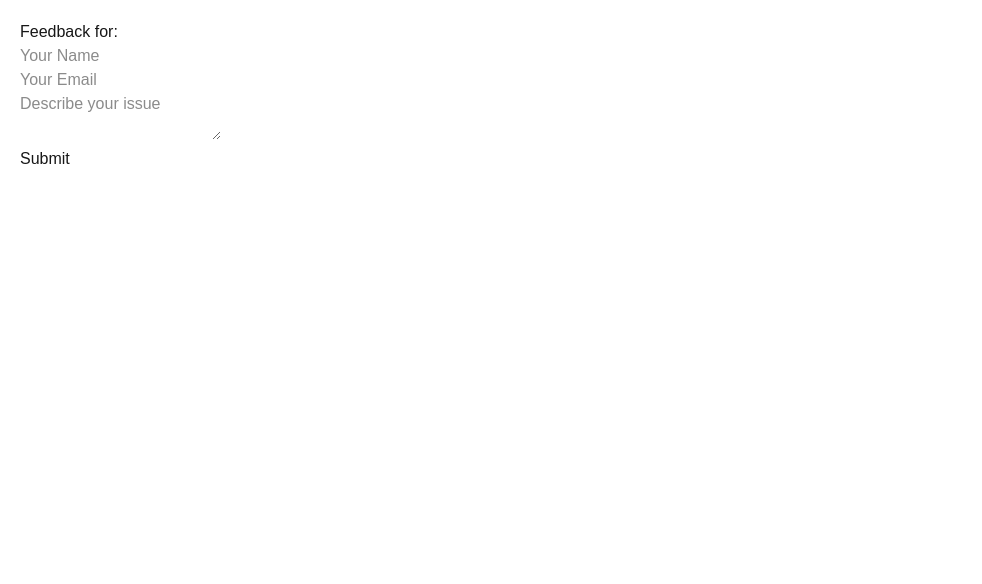
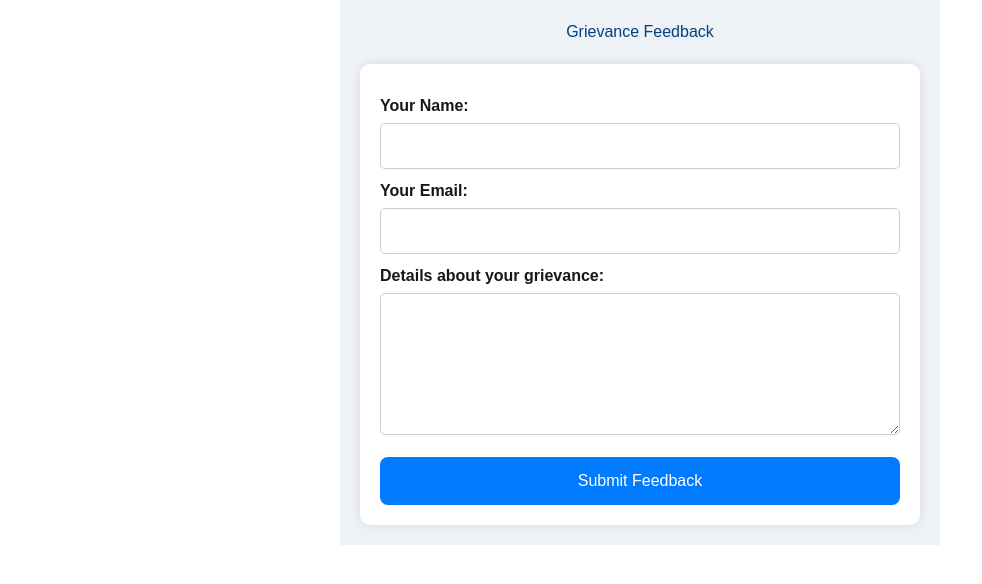
Before and after one commit to akshayaponnusamy/mvp-internship, a Next.js app: page /feedback in a window 1280 px wide. Shown: the top 584 px of the page, without its empty margins (0-982 px from the left). Built offline with nearby package versions, Linux system fonts and the light colour scheme.

Commit message:
changes done

```diff
--- a/src/pages/application.js
+++ b/src/pages/application.js
@@ -9,8 +9,6 @@ export default function ApplicationForm() {
     message: "",
   });
 
-  const [category, setCategory] = useState("");
-  const [showCategoryForm, setShowCategoryForm] = useState(false);
   const [loading, setLoading] = useState(false);
   const [error, setError] = useState(null);
   const [geminiReply, setGeminiReply] = useState(null);
@@ -20,6 +18,7 @@ export default function ApplicationForm() {
 
   const handleSubmit = async (e) => {
     e.preventDefault();
+
     setLoading(true);
     setError(null);
     setGeminiReply(null);
@@ -48,13 +47,10 @@ export default function ApplicationForm() {
         setGeminiReply(data.answer);
         setLoading(false);
 
-        // Optional: open Bard in new tab
-        window.open("https://bard.google.com/", "_blank");
-
-        // Show category form after 5 seconds
+        // Show Gemini’s reply for 3 seconds, then redirect to Bard
         setTimeout(() => {
-          setShowCategoryForm(true);
-        }, 5000);
+          window.location.href = "https://bard.google.com/";
+        }, 3000);
       } else {
         setLoading(false);
         setError(data.error || "Something went wrong");
@@ -65,18 +61,8 @@ export default function ApplicationForm() {
     }
   };
 
-  const handleCategorySubmit = () => {
-    if (!category) {
-      alert("Please select a category");
-      return;
-    }
-    alert("Category submitted: " + category);
-    // You can add Firestore or API call here
-  };
-
   return (
     <div style={{ maxWidth: 500, margin: "0 auto", padding: 20 }}>
-      {!showCategoryForm && (
       <form onSubmit={handleSubmit}>
         <input
           id="name"
@@ -128,9 +114,8 @@ export default function ApplicationForm() {
           {loading ? "Loading..." : "Submit"}
         </button>
       </form>
-      )}
 
-      {geminiReply && !showCategoryForm && (
+      {geminiReply && (
         <div
           style={{
             marginTop: 20,
@@ -142,27 +127,8 @@ export default function ApplicationForm() {
           <h3>Gemini's reply:</h3>
           <p>{geminiReply}</p>
           <p style={{ fontStyle: "italic" }}>
-            Redirecting to category selection shortly...
+            Redirecting you to the live chat page shortly...
           </p>
-        </div>
-      )}
-
-      {showCategoryForm && (
-        <div style={{ marginTop: 30 }}>
-          <h3>Select Specialization or Grievance Category:</h3>
-          <select
-            value={category}
-            onChange={(e) => setCategory(e.target.value)}
-          >
-            <option value="">-- Select Category --</option>
-            <option value="Hostel">Hostel</option>
-            <option value="Academic">Academic</option>
-            <option value="Finance">Finance</option>
-            <option value="Transport">Transport</option>
-            <option value="Others">Others</option>
-          </select>
-          <br /><br />
-          <button onClick={handleCategorySubmit}>Submit Category</button>
         </div>
       )}
 
--- a/src/pages/feedback.js
+++ b/src/pages/feedback.js
@@ -1,36 +1,168 @@
-"use client";
+import { useEffect, useState } from "react";
 import { useRouter } from "next/router";
-import { useEffect, useState } from "react";
 
-export default function Feedback() {
+const categoryData = {
+  "paper-reevaluation": {
+    title: "Paper Re-evaluation Feedback",
+  },
+  "lecture-timetable": {
+    title: "Lecture Timetable Feedback",
+  },
+  learning: {
+    title: "Learning Resources Feedback",
+  },
+  finance: {
+    title: "Finance / Fees Feedback",
+  },
+  admission: {
+    title: "Admission Issues Feedback",
+  },
+  examination: {
+    title: "Examination Feedback",
+  },
+};
+
+export default function FeedbackForm() {
   const router = useRouter();
   const { category } = router.query;
-  const [form, setForm] = useState({ studentName: "", studentEmail: "", details: "" });
+
+  const [pageTitle, setPageTitle] = useState("Grievance Feedback");
+  const [formData, setFormData] = useState({
+    studentName: "",
+    studentEmail: "",
+    details: "",
+  });
+
+  useEffect(() => {
+    if (category && categoryData[category]) {
+      setPageTitle(categoryData[category].title);
+    } else if (category) {
+      setPageTitle("Unknown Category");
+      alert("Invalid grievance category selected.");
+    }
+  }, [category]);
 
   const handleChange = (e) => {
     const { id, value } = e.target;
-    setForm((prev) => ({ ...prev, [id]: value }));
+    setFormData((prev) => ({
+      ...prev,
+      [id]: value,
+    }));
   };
 
   const handleSubmit = (e) => {
     e.preventDefault();
+    const { studentName, studentEmail, details } = formData;
+
+    if (!studentName.trim() || !studentEmail.trim() || !details.trim()) {
+      alert("Please fill all the fields.");
+      return;
+    }
+
+    // Store feedback details in localStorage
     localStorage.setItem("feedbackCategory", category);
-    localStorage.setItem("feedbackName", form.studentName);
-    localStorage.setItem("feedbackEmail", form.studentEmail);
-    localStorage.setItem("feedbackDetails", form.details);
+    localStorage.setItem("feedbackName", studentName.trim());
+    localStorage.setItem("feedbackEmail", studentEmail.trim());
+    localStorage.setItem("feedbackDetails", details.trim());
+
+    // ✅ Navigate to thank you page
     router.push("/thankyou");
   };
 
   return (
-    <form onSubmit={handleSubmit} style={{ padding: 20 }}>
-      <h2>Feedback for: {category}</h2>
-      <input id="studentName" placeholder="Your Name" value={form.studentName} onChange={handleChange} required />
-      <br />
-      <input id="studentEmail" type="email" placeholder="Your Email" value={form.studentEmail} onChange={handleChange} required />
-      <br />
-      <textarea id="details" placeholder="Describe your issue" value={form.details} onChange={handleChange} required />
-      <br />
-      <button type="submit">Submit</button>
-    </form>
+    <div
+      style={{
+        fontFamily: "Arial, sans-serif",
+        background: "#eef2f7",
+        padding: 20,
+        maxWidth: 600,
+        margin: "auto",
+      }}
+    >
+      <h1 style={{ textAlign: "center", color: "#004080" }}>{pageTitle}</h1>
+
+      <form
+        onSubmit={handleSubmit}
+        style={{
+          background: "white",
+          padding: 20,
+          borderRadius: 10,
+          boxShadow: "0 0 10px rgba(0,0,0,0.1)",
+          marginTop: 20,
+        }}
+      >
+        <label htmlFor="studentName" style={{ display: "block", marginTop: 10, fontWeight: "bold" }}>
+          Your Name:
+        </label>
+        <input
+          type="text"
+          id="studentName"
+          value={formData.studentName}
+          onChange={handleChange}
+          required
+          style={{
+            width: "100%",
+            padding: 10,
+            marginTop: 5,
+            borderRadius: 5,
+            border: "1px solid #ccc",
+          }}
+        />
+
+        <label htmlFor="studentEmail" style={{ display: "block", marginTop: 10, fontWeight: "bold" }}>
+          Your Email:
+        </label>
+        <input
+          type="email"
+          id="studentEmail"
+          value={formData.studentEmail}
+          onChange={handleChange}
+          required
+          style={{
+            width: "100%",
+            padding: 10,
+            marginTop: 5,
+            borderRadius: 5,
+            border: "1px solid #ccc",
+          }}
+        />
+
+        <label htmlFor="details" style={{ display: "block", marginTop: 10, fontWeight: "bold" }}>
+          Details about your grievance:
+        </label>
+        <textarea
+          id="details"
+          rows={5}
+          value={formData.details}
+          onChange={handleChange}
+          required
+          style={{
+            width: "100%",
+            padding: 10,
+            marginTop: 5,
+            borderRadius: 5,
+            border: "1px solid #ccc",
+            resize: "vertical",
+          }}
+        />
+
+        <button
+          type="submit"
+          style={{
+            marginTop: 15,
+            backgroundColor: "#007BFF",
+            color: "white",
+            border: "none",
+            padding: 12,
+            width: "100%",
+            fontSize: 16,
+            borderRadius: 8,
+            cursor: "pointer",
+          }}
+        >
+          Submit Feedback
+        </button>
+      </form>
+    </div>
   );
 }
--- a/src/pages/grievance-category.js
+++ b/src/pages/grievance-category.js
@@ -1,26 +1,72 @@
-"use client";
+"use client"; // Needed for client-side navigation and localStorage
 import { useRouter } from "next/router";
 
 export default function GrievanceCategory() {
   const router = useRouter();
 
-  const handleClick = (category) => {
+  const handleCategoryClick = (category) => {
     router.push(`/feedback?category=${encodeURIComponent(category)}`);
   };
 
+  const buttonStyle = {
+    backgroundColor: "#007BFF",
+    border: "none",
+    color: "white",
+    padding: "15px",
+    fontSize: "16px",
+    borderRadius: "8px",
+    cursor: "pointer",
+    transition: "background-color 0.3s ease",
+  };
+
   const categories = [
-    "paper-reevaluation", "lecture-timetable", "learning",
-    "finance", "admission", "examination",
+    { key: "paper-reevaluation", label: "Paper Re-evaluation" },
+    { key: "lecture-timetable", label: "Lecture Timetable" },
+    { key: "learning", label: "Learning Resources" },
+    { key: "finance", label: "Finance / Fees" },
+    { key: "admission", label: "Admission Issues" },
+    { key: "examination", label: "Examination" },
   ];
 
   return (
-    <div style={{ padding: 20 }}>
-      <h2>Select Grievance Category</h2>
-      {categories.map((cat) => (
-        <button key={cat} onClick={() => handleClick(cat)} style={{ display: "block", margin: "10px 0" }}>
-          {cat}
-        </button>
-      ))}
+    <div
+      style={{
+        fontFamily: "Arial, sans-serif",
+        background: "#f9faff",
+        padding: "20px",
+        maxWidth: "600px",
+        margin: "auto",
+        minHeight: "100vh",
+      }}
+    >
+      <h1 style={{ textAlign: "center", color: "#004080" }}>
+        Select Grievance Category
+      </h1>
+
+      <div
+        style={{
+          display: "flex",
+          flexDirection: "column",
+          gap: "15px",
+          marginTop: "30px",
+        }}
+      >
+        {categories.map(({ key, label }) => (
+          <button
+            key={key}
+            style={buttonStyle}
+            onClick={() => handleCategoryClick(key)}
+            onMouseOver={(e) =>
+              (e.currentTarget.style.backgroundColor = "#0056b3")
+            }
+            onMouseOut={(e) =>
+              (e.currentTarget.style.backgroundColor = "#007BFF")
+            }
+          >
+            {label}
+          </button>
+        ))}
+      </div>
     </div>
   );
 }
--- a/src/pages/specialization.js
+++ b/src/pages/specialization.js
@@ -1,23 +1,38 @@
-"use client";
+"use client"; // Only needed if using the App Router
 import { useEffect, useState } from "react";
 import { useRouter } from "next/router";
 
 export default function SpecializationSelection() {
   const router = useRouter();
-  const [student, setStudent] = useState({ name: "", email: "", phone: "", course: "" });
+
+  const [student, setStudent] = useState({
+    name: "",
+    email: "",
+    phone: "",
+    course: "",
+  });
   const [specializations, setSpecializations] = useState([]);
   const [selectedSpec, setSelectedSpec] = useState("");
 
   const specializationOptions = {
-    "B.Tech": ["AI & DS", "IT", "Chemical Engineering"],
-    "B.E": ["ECE", "EEE", "Civil", "Mechanical"],
+    "B.Tech": [
+      "Artificial Intelligence and Data Science (AI&DS)",
+      "Information Technology (IT)",
+      "Chemical Engineering",
+    ],
+    "B.E": [
+      "Electronics and Communication Engineering (ECE)",
+      "Electrical and Electronics Engineering (EEE)",
+      "Civil Engineering",
+      "Mechanical Engineering",
+    ],
   };
 
   useEffect(() => {
-    const name = localStorage.getItem("studentName");
-    const email = localStorage.getItem("studentEmail");
-    const phone = localStorage.getItem("studentPhone");
-    const course = localStorage.getItem("studentCourse");
+    const name = localStorage.getItem("studentName") || "";
+    const email = localStorage.getItem("studentEmail") || "";
+    const phone = localStorage.getItem("studentPhone") || "";
+    const course = localStorage.getItem("studentCourse") || "";
 
     setStudent({ name, email, phone, course });
     setSpecializations(specializationOptions[course] || []);
@@ -25,25 +40,88 @@ export default function SpecializationSelection() {
 
   const handleSubmit = () => {
     if (!selectedSpec) {
-      alert("Please select specialization");
+      alert("Please select a specialization.");
       return;
     }
+
+    // Save to localStorage
     localStorage.setItem("finalSpecialization", selectedSpec);
+
+    alert(`${student.course} Application Submitted Successfully!\nSpecialization: ${selectedSpec}`);
+
+    // ✅ Navigate to grievance-category after specialization is submitted
     router.push("/grievance-category");
   };
 
   return (
-    <div style={{ padding: 20 }}>
-      <h2>{student.course} Specialization</h2>
-      <p>Name: {student.name}</p>
-      <p>Email: {student.email}</p>
-      <select value={selectedSpec} onChange={(e) => setSelectedSpec(e.target.value)}>
-        <option value="">Select</option>
-        {specializations.map((spec) => (
-          <option key={spec} value={spec}>{spec}</option>
-        ))}
-      </select>
-      <button onClick={handleSubmit}>Next</button>
+    <div
+      style={{
+        backgroundColor: "#eef2f7",
+        fontFamily: "Arial, sans-serif",
+        padding: "20px",
+        minHeight: "100vh",
+      }}
+    >
+      <div
+        style={{
+          maxWidth: "600px",
+          margin: "0 auto",
+          background: "#fff",
+          padding: "25px",
+          borderRadius: "10px",
+          boxShadow: "0 0 10px rgba(0,0,0,0.1)",
+        }}
+      >
+        <h2 style={{ textAlign: "center" }}>
+          {student.course} Specialization Selection
+        </h2>
+        <h3 style={{ textAlign: "center" }}>Student Details</h3>
+
+        <p>
+          <strong>Name:</strong> {student.name || "-"}
+        </p>
+        <p>
+          <strong>Email:</strong> {student.email || "-"}
+        </p>
+        <p>
+          <strong>Phone:</strong> {student.phone || "-"}
+        </p>
+
+        <label htmlFor="specialization">Choose Specialization:</label>
+        <select
+          id="specialization"
+          value={selectedSpec}
+          onChange={(e) => setSelectedSpec(e.target.value)}
+          style={{
+            display: "block",
+            width: "100%",
+            padding: "10px",
+            margin: "10px 0",
+          }}
+        >
+          <option value="">Select Specialization</option>
+          {specializations.map((spec) => (
+            <option key={spec} value={spec}>
+              {spec}
+            </option>
+          ))}
+        </select>
+
+        <button
+          onClick={handleSubmit}
+          style={{
+            backgroundColor: "#004080",
+            color: "white",
+            border: "none",
+            padding: "10px 20px",
+            cursor: "pointer",
+            borderRadius: "5px",
+            marginTop: "10px",
+          }}
+        >
+          Submit Final Application
+        </button>
+      </div>
     </div>
   );
 }
--- a/src/pages/thankyou.js
+++ b/src/pages/thankyou.js
@@ -1,43 +1,86 @@
-"use client";
 import { useEffect, useState } from "react";
 
+const images = {
+  "paper-reevaluation": {
+    img: "/paper-reevaluation.png",
+    getMsg: (name) => `Thank you, ${name}. Your feedback on Paper Re-evaluation has been received.`,
+  },
+  "lecture-timetable": {
+    img: "/lecture-timetable.png",
+    getMsg: (name) => `Thanks, ${name}. We’ll look into the Lecture Timetable issue.`,
+  },
+  learning: {
+    img: "/learning.png",
+    getMsg: (name) => `Thank you, ${name}, for your feedback on Learning Resources.`,
+  },
+  finance: {
+    img: "/finance.png",
+    getMsg: (name) => `We appreciate your feedback on Finance-related concerns, ${name}.`,
+  },
+  admission: {
+    img: "/admission.png",
+    getMsg: (name) => `Thank you, ${name}. Your input about Admission has been noted.`,
+  },
+  examination: {
+    img: "/examination.png",
+    getMsg: (name) => `Thanks, ${name}, for your feedback on Examinations.`,
+  },
+};
+
+const fallback = {
+  img: "/default.png",
+  msg: "Thank you for your valuable feedback!",
+};
+
 export default function ThankYou() {
-  const [message, setMessage] = useState("");
-  const [img, setImg] = useState("/default.png");
+  const [message, setMessage] = useState(fallback.msg);
+  const [imgSrc, setImgSrc] = useState(fallback.img);
 
   useEffect(() => {
+    const category = localStorage.getItem("feedbackCategory");
     const name = localStorage.getItem("feedbackName") || "Student";
-    const category = localStorage.getItem("feedbackCategory") || "general";
 
-    const messages = {
-      "paper-reevaluation": `Thanks, ${name}, for your feedback on Paper Re-evaluation.`,
-      "lecture-timetable": `Lecture timetable issue noted, ${name}.`,
-      "learning": `Thanks, ${name}, for your input on Learning Resources.`,
-      "finance": `Thanks for sharing your finance issue, ${name}.`,
-      "admission": `Admission concerns received, ${name}.`,
-      "examination": `We appreciate your examination feedback, ${name}.`,
-    };
-
-    const imgs = {
-      "paper-reevaluation": "/paper-reevaluation.png",
-      "lecture-timetable": "/lecture-timetable.png",
-      "learning": "/learning.png",
-      "finance": "/finance.png",
-      "admission": "/admission.png",
-      "examination": "/examination.png",
-    };
-
-    setMessage(messages[category] || "Thank you for your feedback!");
-    setImg(imgs[category] || "/default.png");
+    if (category && images[category]) {
+      setMessage(images[category].getMsg(name));
+      setImgSrc(images[category].img);
+    } else {
+      setMessage(fallback.msg);
+      setImgSrc(fallback.img);
+    }
   }, []);
 
   return (
-    <div style={{ padding: 20, textAlign: "center" }}>
-      <h1>Thank You!</h1>
-      <p>{message}</p>
-      <img src={img} alt="Thank you" style={{ maxWidth: "300px" }} />
+    <div
+      style={{
+        fontFamily: "'Segoe UI', Tahoma, Geneva, Verdana, sans-serif",
+        background: "#f0f8ff",
+        textAlign: "center",
+        padding: 40,
+        minHeight: "100vh",
+      }}
+    >
+      <h1 style={{ color: "#004080", marginBottom: 10 }}>Thank You for Your Feedback!</h1>
+      <h3 style={{ color: "#333", marginBottom: 30 }}>{message}</h3>
+      <img
+        src={imgSrc}
+        alt="Thanks"
+        style={{ maxWidth: "90%", borderRadius: 10, boxShadow: "0 0 10px rgba(0,0,0,0.1)" }}
+      />
       <br />
-      <a href="/">Back to Home</a>
+      <a
+        href="/"
+        style={{
+          display: "inline-block",
+          marginTop: 30,
+          backgroundColor: "#007BFF",
+          color: "white",
+          padding: "12px 20px",
+          textDecoration: "none",
+          borderRadius: 6,
+        }}
+      >
+        Back to Home
+      </a>
     </div>
   );
 }
```
Lines whose indentation alone changed are shown as unchanged.
